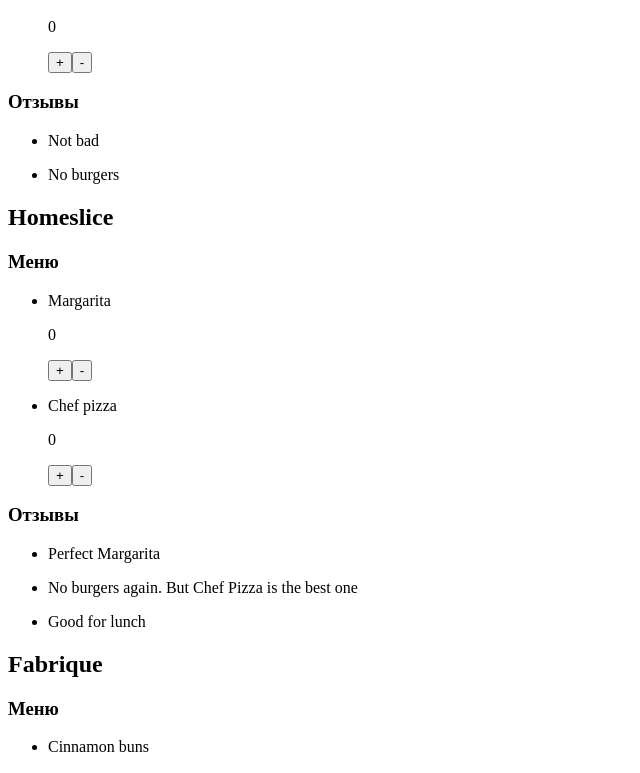
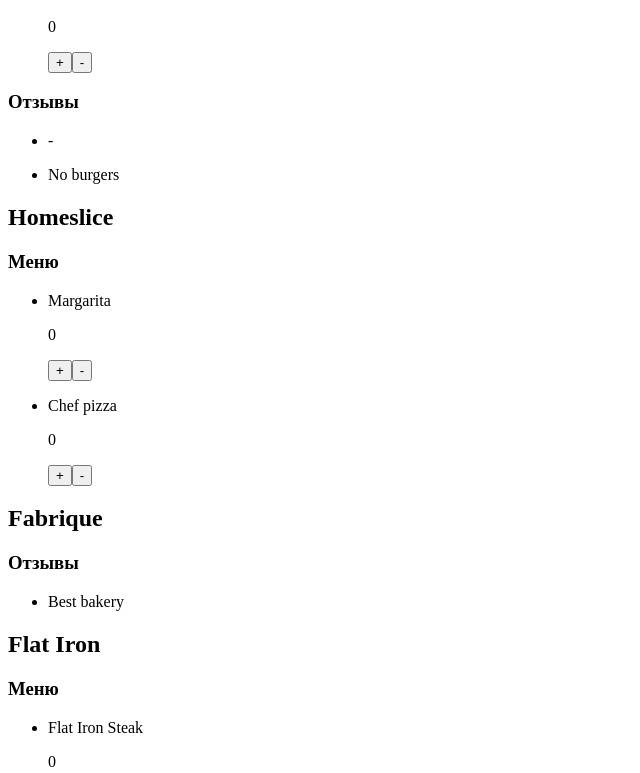
Before and after one commit to lomovaaa/react-20240513, a React (Vite) app: page / in a window 1280 px wide. Shown: the part 360-1133 px from the top of the page, without its empty margins (0-640 px from the left). Built offline with nearby package versions, Linux system fonts and the light colour scheme.

Commit message:
feat: add conditional rendering examples

```diff
--- a/materials/mock.ts
+++ b/materials/mock.ts
@@ -26,7 +26,7 @@
         {
           id: "5909796d-5030-4e36-adec-68b8f9ec2d96",
           user: "Antony",
-          text: "Not bad",
+          text: '',
           rating: 5,
         },
         {
@@ -54,50 +54,50 @@
           ingredients: ["bread", "cheese", "tomatoes", "chicken"],
         },
       ],
-      reviews: [
-        {
-          id: "53b642d7-5e86-4717-a466-0640a1dee076",
-          user: "Diana",
-          text: "Perfect Margarita",
-          rating: 5,
-        },
-        {
-          id: "c27ab88e-375c-4e98-aa94-8a180150a797",
-          user: "Sam",
-          text: "No burgers again. But Chef Pizza is the best one",
-          rating: 4,
-        },
-        {
-          id: "abc0c5e1-cd57-4f0a-99d9-00e6b4533b3a",
-          user: "Lolly",
-          text: "Good for lunch",
-          rating: 5,
-        },
-      ],
+      // reviews: [
+      //   {
+      //     id: "53b642d7-5e86-4717-a466-0640a1dee076",
+      //     user: "Diana",
+      //     text: "Perfect Margarita",
+      //     rating: 5,
+      //   },
+      //   {
+      //     id: "c27ab88e-375c-4e98-aa94-8a180150a797",
+      //     user: "Sam",
+      //     text: "No burgers again. But Chef Pizza is the best one",
+      //     rating: 4,
+      //   },
+      //   {
+      //     id: "abc0c5e1-cd57-4f0a-99d9-00e6b4533b3a",
+      //     user: "Lolly",
+      //     text: "Good for lunch",
+      //     rating: 5,
+      //   },
+      // ],
     },
     {
       id: "982bfbce-c5e0-41a0-9f99-d5c20ecee49d",
       name: "Fabrique",
-      menu: [
-        {
-          id: "08c9ffa0-d003-4310-9e15-20978743296e",
-          name: "Cinnamon buns",
-          price: 5,
-          ingredients: ["bread"],
-        },
-        {
-          id: "64a4967c-2080-4a99-9074-4655a4569a95",
-          name: "Semlor",
-          price: 2,
-          ingredients: ["bread", "cream"],
-        },
-        {
-          id: "4bc8528e-26d1-46c3-a522-8e18d10c8c84",
-          name: "Saffron bun",
-          price: 4,
-          ingredients: ["bread"],
-        },
-      ],
+      // menu: [
+      //   {
+      //     id: "08c9ffa0-d003-4310-9e15-20978743296e",
+      //     name: "Cinnamon buns",
+      //     price: 5,
+      //     ingredients: ["bread"],
+      //   },
+      //   {
+      //     id: "64a4967c-2080-4a99-9074-4655a4569a95",
+      //     name: "Semlor",
+      //     price: 2,
+      //     ingredients: ["bread", "cream"],
+      //   },
+      //   {
+      //     id: "4bc8528e-26d1-46c3-a522-8e18d10c8c84",
+      //     name: "Saffron bun",
+      //     price: 4,
+      //     ingredients: ["bread"],
+      //   },
+      // ],
       reviews: [
         {
           id: "53b642d7-5e86-4717-a466-0640a1dee076",
--- a/src/components/restaurant/component.tsx
+++ b/src/components/restaurant/component.tsx
@@ -12,7 +12,7 @@
 }) => (
   <div>
     <h2>{name}</h2>
-    <Menu menu={menu} />
-    <Reviews reviews={reviews} />
+    {menu && <Menu menu={menu} />}
+    {reviews && <Reviews reviews={reviews} />}
   </div>
 );
--- a/src/components/review/component.tsx
+++ b/src/components/review/component.tsx
@@ -1,6 +1,10 @@
 import { FC } from "react";
 import { RestaurantReview } from "../../types";
 
-export const Review: FC<RestaurantReview> = ({ text }) => (
-  <p>{text}</p>
-);
+export const Review: FC<RestaurantReview> = ({ text }) => {
+  if (text || Boolean(text?.length)) {
+    return <p>{text}</p>;
+  }
+
+  return "-";
+};
```
Also changed, not shown: src/types.ts (+4 -4 lines).
